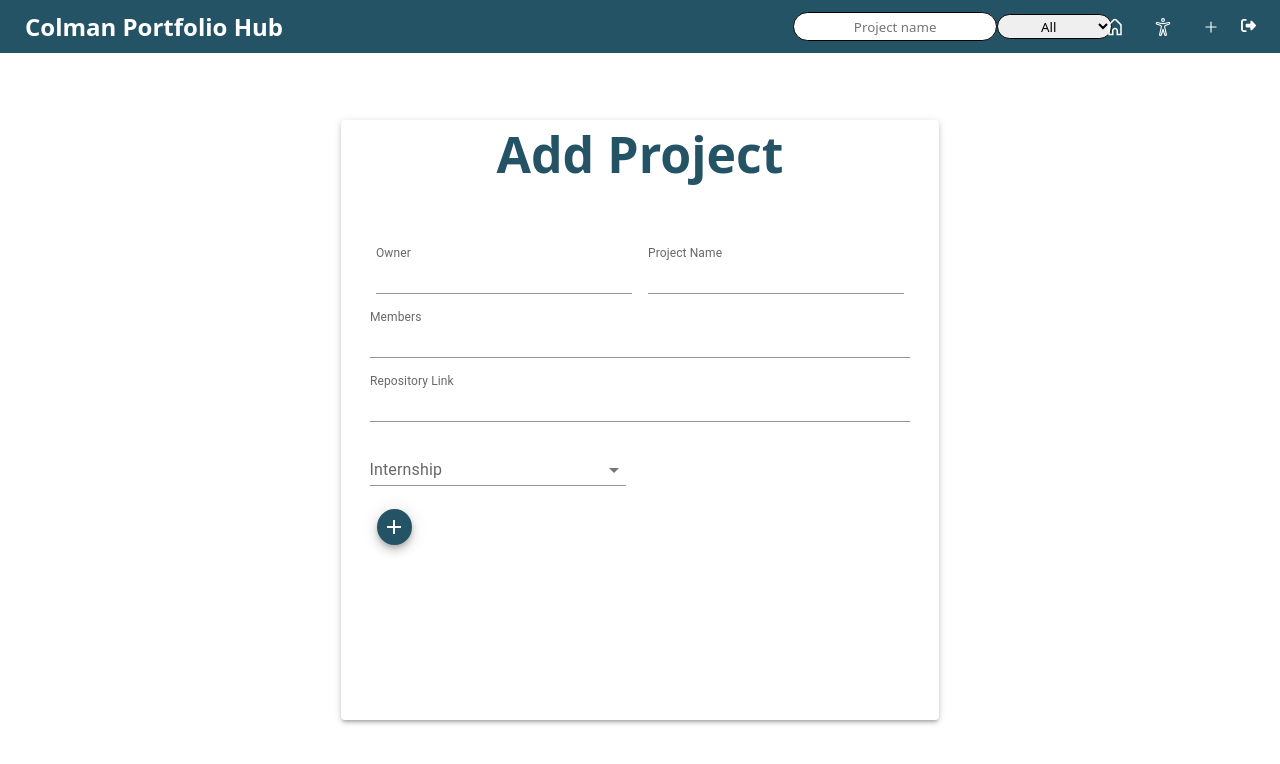
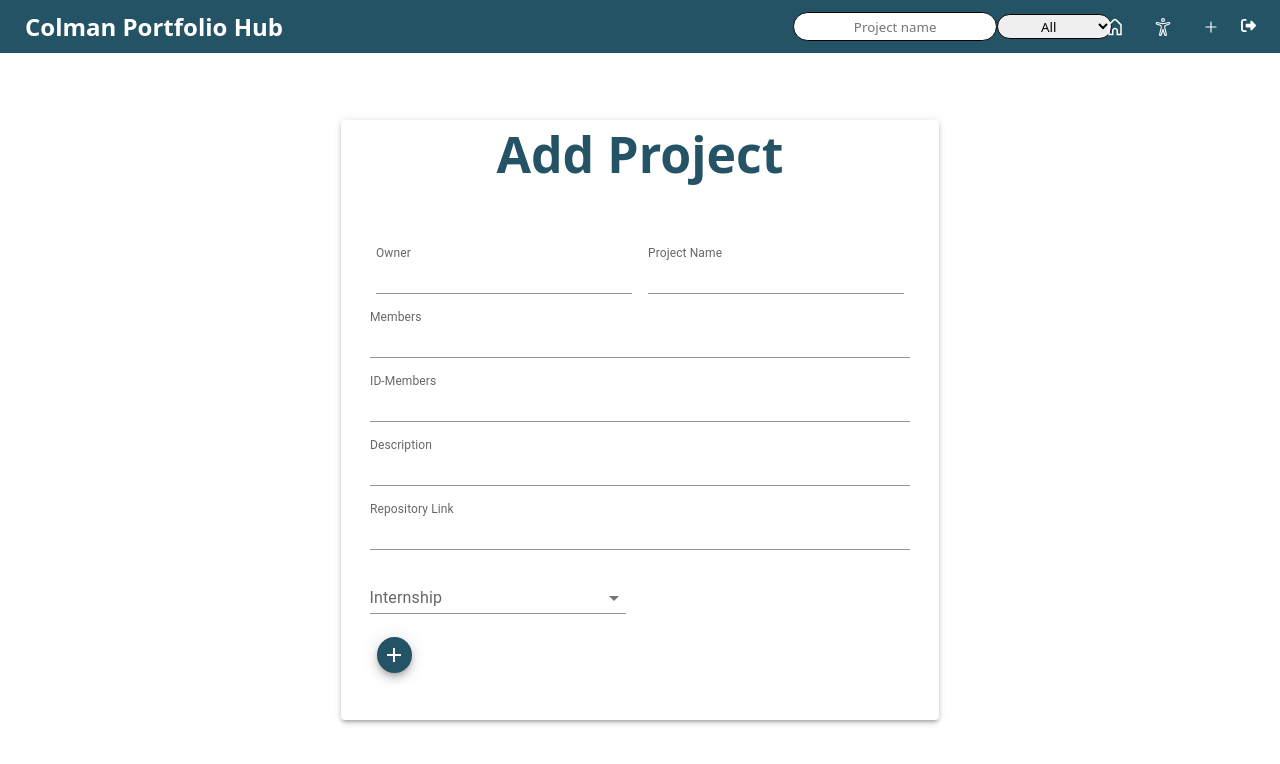
Before and after one commit to barrachmany/Colman-Portfolio-Hub, a React (Vite) app in the folder Colman-Portfilio-Hub/: page /createproject in a window 1280 px wide. Shown: the top 764 px of the page. Built offline with nearby package versions, Linux system fonts and the light colour scheme.

Commit message:
fixed the create project

```diff
--- a/Colman-Portfilio-Hub/src/components/CreateProjectPage.jsx
+++ b/Colman-Portfilio-Hub/src/components/CreateProjectPage.jsx
@@ -2,20 +2,19 @@ import React, { useState } from "react";
 import { useNavigate } from "react-router-dom";
 import axios from "axios";
 import Nav from "./Nav";
-import Paper from '@mui/material/Paper';
-import TextField from '@mui/material/TextField';
-import Input from '@mui/material/Input';
-import InputLabel from '@mui/material/InputLabel';
-import InputAdornment from '@mui/material/InputAdornment';
-import FormControl from '@mui/material/FormControl';
-import MenuItem from '@mui/material/MenuItem';
-import Select from '@mui/material/Select';
-import Fab from '@mui/material/Fab';
-import AddIcon from '@mui/icons-material/Add';
+import Paper from "@mui/material/Paper";
+import TextField from "@mui/material/TextField";
+import Input from "@mui/material/Input";
+import InputLabel from "@mui/material/InputLabel";
+import InputAdornment from "@mui/material/InputAdornment";
+import FormControl from "@mui/material/FormControl";
+import MenuItem from "@mui/material/MenuItem";
+import Select from "@mui/material/Select";
+import Fab from "@mui/material/Fab";
+import AddIcon from "@mui/icons-material/Add";
 
 const CreateProjectPage = () => {
-  const [Internship, setInternship] = useState('');
-
+  const [Internship, setInternship] = useState("");
   const navigate = useNavigate();
 
   const [newProject, setNewProject] = useState({
@@ -30,11 +29,6 @@ const CreateProjectPage = () => {
   });
 
   const handleChange = (e) => {
-    setNewProject({ ...newProject, [e.target.name]: e.target.value });
-  };
-
-  const handleInternshipChange = (event) => {
-    setInternship(event.target.value);
     const { name, value } = e.target;
 
     if (name === "idMembers") {
@@ -42,22 +36,32 @@ const CreateProjectPage = () => {
         ...newProject,
         [name]: value.split(/[\s,]+/).map((id) => id.trim()),
       });
+      console.log(newProject);
+    } else if (name === "category") {
+      setInternship(value);
+      setNewProject({ ...newProject, [name]: value });
+      console.log(newProject);
     } else {
       setNewProject({ ...newProject, [name]: value });
+      console.log(newProject);
     }
   };
+
   const validateInputs = () => {
-    if (
-      newProject.name === "" ||
-      newProject.description === "" ||
-      newProject.creator === "" ||
-      newProject.members === "" ||
-      newProject.gitrepo === "" ||
-      newProject.image === "" ||
-      newProject.category === ""
-    ) {
+    const requiredFields = [
+      "name",
+      "description",
+      "creator",
+      "members",
+      "gitrepo",
+      "category",
+      "idMembers",
+    ];
+    for (let field of requiredFields) {
+      if (newProject[field] === "" || newProject[field].length === 0) {
         alert("Please fill all the fields!!!");
         return false;
+      }
     }
     return true;
   };
@@ -89,17 +93,22 @@ const CreateProjectPage = () => {
     <>
       <div className="create-project-container">
         <Nav />
-
         <div className="login-container create-project-container">
           <div className="login-inner-container">
-            <Paper elevation={3} style={{ width: '110%', height: '75vh' }} className="create-project-paper">
+            <Paper
+              elevation={3}
+              style={{ width: "110%", height: "75vh" }}
+              className="create-project-paper">
               <div className="paper-inner-container">
-                <h2 className="h2-login" sx={{ color: "#255366" }}>Add Project</h2>
+                <h2 className="h2-login" sx={{ color: "#255366" }}>
+                  Add Project
+                </h2>
                 <div className="form-names">
                   <TextField
                     label="Owner"
                     id="standard-start-adornment"
-                    sx={{ m: 1, width: '28ch' }}
+                    name="creator"
+                    sx={{ m: 1, width: "28ch" }}
                     InputProps={{
                       startAdornment: <InputAdornment position="start"></InputAdornment>,
                     }}
@@ -109,7 +118,8 @@ const CreateProjectPage = () => {
                   <TextField
                     label="Project Name"
                     id="standard-start-adornment"
-                    sx={{ m: 1, width: '28ch' }}
+                    name="name"
+                    sx={{ m: 1, width: "28ch" }}
                     InputProps={{
                       startAdornment: <InputAdornment position="start"></InputAdornment>,
                     }}
@@ -120,50 +130,79 @@ const CreateProjectPage = () => {
                 <TextField
                   label="Members"
                   id="standard-start-adornment"
-                  sx={{ m: 1, width: '90%' }}
+                  name="members"
+                  sx={{ m: 1, width: "90%" }}
                   InputProps={{
                     startAdornment: <InputAdornment position="start"></InputAdornment>,
                   }}
                   variant="standard"
                   onChange={handleChange}
                 />
-                <FormControl fullWidth sx={{ m: 1, width: '90%' }} variant="standard">
+                <TextField
+                  label="ID-Members"
+                  id="standard-start-adornment"
+                  name="idMembers"
+                  sx={{ m: 1, width: "90%" }}
+                  InputProps={{
+                    startAdornment: <InputAdornment position="start"></InputAdornment>,
+                  }}
+                  variant="standard"
+                  onChange={handleChange}
+                />
+                <TextField
+                  label="Description"
+                  id="standard-start-adornment"
+                  name="description"
+                  sx={{ m: 1, width: "90%" }}
+                  InputProps={{
+                    startAdornment: <InputAdornment position="start"></InputAdornment>,
+                  }}
+                  variant="standard"
+                  onChange={handleChange}
+                />
+                <FormControl fullWidth sx={{ m: 1, width: "90%" }} variant="standard">
                   <InputLabel htmlFor="standard-adornment-amount">Repository Link</InputLabel>
                   <Input
                     id="standard-adornment-amount"
+                    name="gitrepo"
                     startAdornment={<InputAdornment position="start"></InputAdornment>}
                     onChange={handleChange}
                   />
                 </FormControl>
                 <div className="choose-create-button">
-                  <FormControl variant="standard" sx={{ m: 1, minWidth: 120, width: '28ch' }}>
+                  <FormControl variant="standard" sx={{ m: 1, minWidth: 120, width: "28ch" }}>
                     <InputLabel id="demo-simple-select-standard-label">Internship</InputLabel>
                     <Select
                       labelId="demo-simple-select-standard-label"
                       id="demo-simple-select-standard"
+                      name="category"
                       value={Internship}
-                      onChange={handleInternshipChange}
-                      label="Internship"
-                    >
-                      <MenuItem value={'Full-Stack'}>Full-Stack</MenuItem>
-                      <MenuItem value={'Deep Learning'}>Deep Learning</MenuItem>
-                      <MenuItem value={'Data Science'}>Data Science</MenuItem>
-                      <MenuItem value={'Cyber'}>Cyber</MenuItem>
-                      <MenuItem value={'Fintech'}>Fintech</MenuItem>
+                      onChange={handleChange}
+                      label="Internship">
+                      <MenuItem value={"Full-Stack"}>Full-Stack</MenuItem>
+                      <MenuItem value={"Deep Learning"}>Deep Learning</MenuItem>
+                      <MenuItem value={"Data Science"}>Data Science</MenuItem>
+                      <MenuItem value={"Cyber"}>Cyber</MenuItem>
+                      <MenuItem value={"Fintech"}>Fintech</MenuItem>
                     </Select>
                   </FormControl>
-                  <Fab aria-label="add" sx={{
+                  <Fab
+                    aria-label="add"
+                    sx={{
                       backgroundColor: "#255366",
                       width: "35px",
                       height: "35px",
                       margin: "15px",
-                    '&:hover': {
-                      backgroundColor: '#b0d5d6'
-                    }
-                  }} onClick={handleCreate}>
-                    <AddIcon sx={{
-                      color: 'white'
-                    }} />
+                      "&:hover": {
+                        backgroundColor: "#b0d5d6",
+                      },
+                    }}
+                    onClick={handleCreate}>
+                    <AddIcon
+                      sx={{
+                        color: "white",
+                      }}
+                    />
                   </Fab>
                 </div>
               </div>
```
Lines whose indentation alone changed are shown as unchanged.
